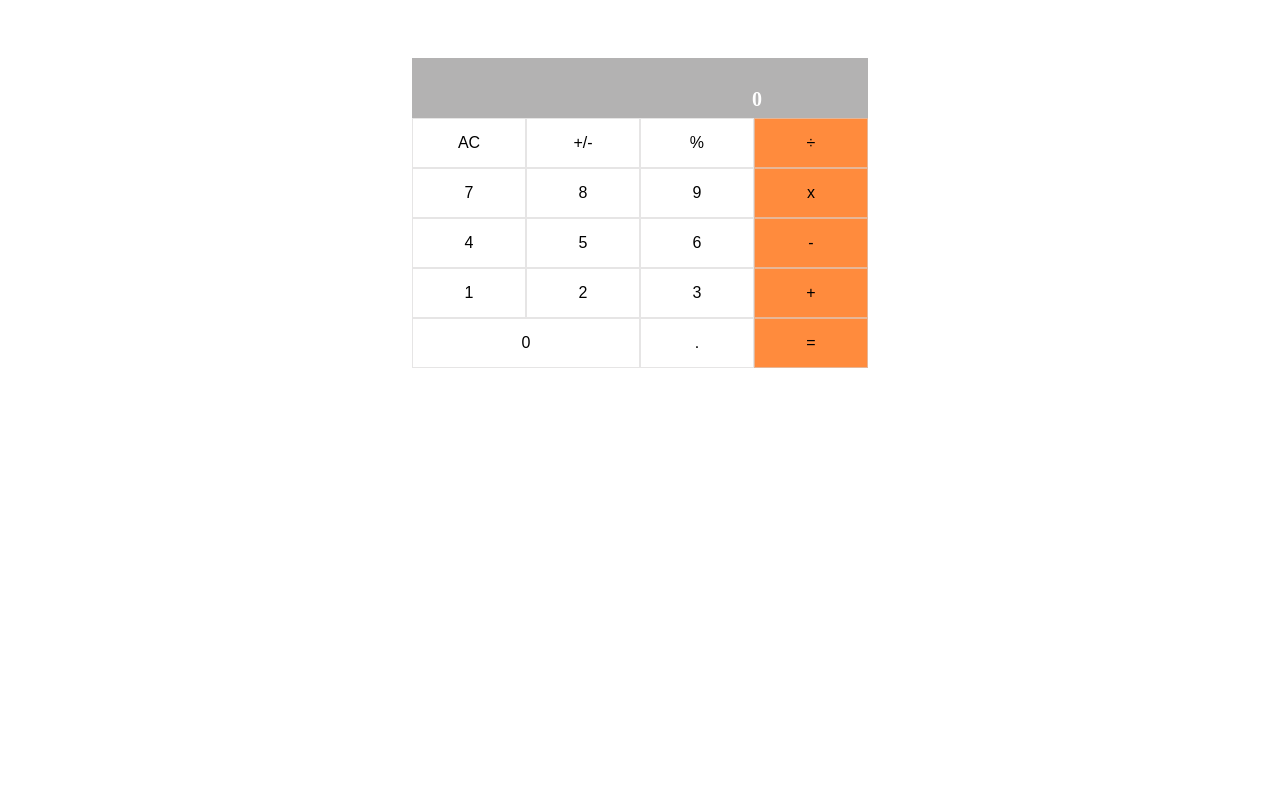
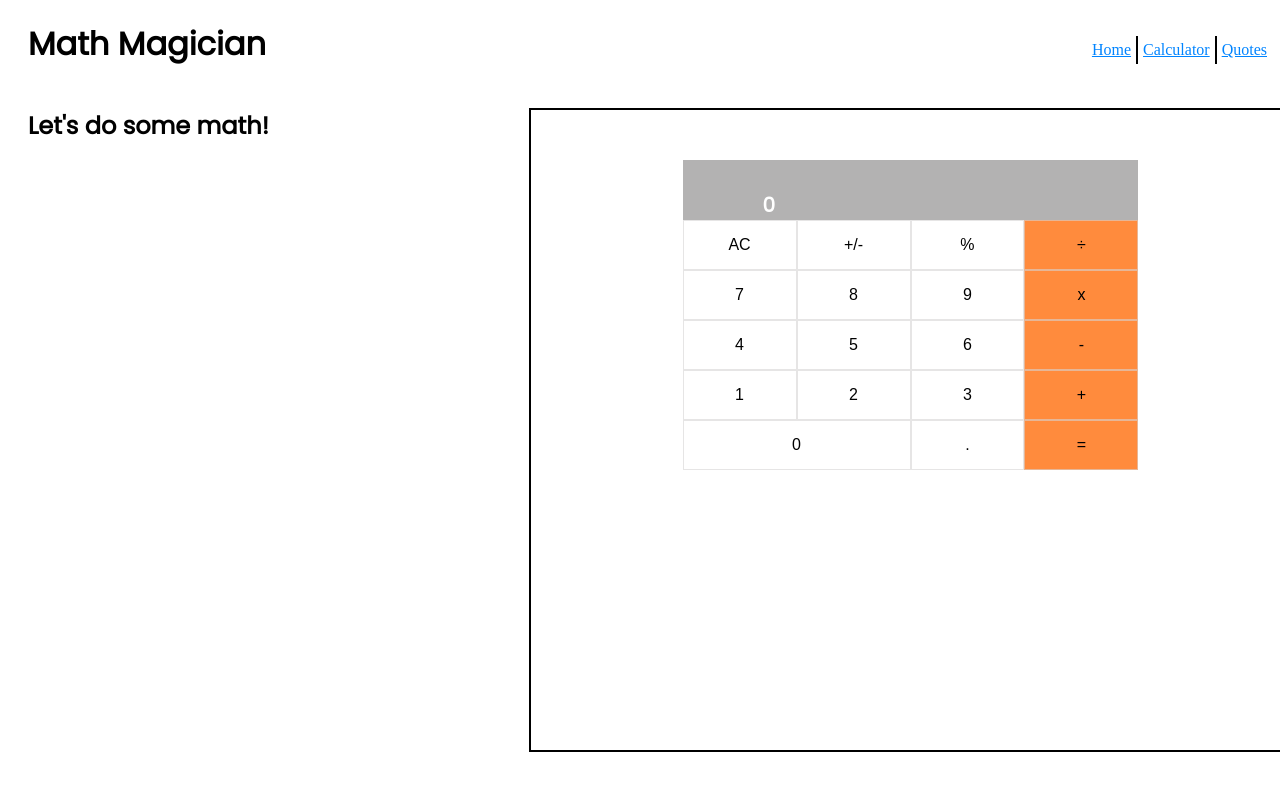
Before and after one commit to joshualyngdoh/Math_Magician, a React (Create React App) app: page /Calculate in a window 1280 px wide. Shown: the top 790 px of the page. Built offline with nearby package versions, Linux system fonts and the light colour scheme.

Commit message:
Add routes and styles

```diff
--- a/package.json
+++ b/package.json
@@ -9,6 +9,7 @@
     "big.js": "^6.2.1",
     "react": "^18.2.0",
     "react-dom": "^18.2.0",
+    "react-router-dom": "^6.8.1",
     "react-scripts": "5.0.1",
     "web-vitals": "^2.1.4"
   },
--- a/src/App.js
+++ b/src/App.js
@@ -1,12 +1,20 @@
 import React from 'react';
-import Calculator from './components/calculator';
+import { BrowserRouter as Router, Route, Routes } from 'react-router-dom';
+import Nav from './Nav';
+import Home from './Home';
+import Quote from './Quotes';
+import Calculate from './CalculatorPg';
 
 function App() {
   return (
-    <>
-      <Calculator />
-    </>
-
+    <Router>
+      <Nav />
+      <Routes>
+        <Route path="/home" element={<Home />} />
+        <Route path="/Calculate" element={<Calculate />} />
+        <Route path="/Quote" element={<Quote />} />
+      </Routes>
+    </Router>
   );
 }
 
--- /dev/null
+++ b/src/CalculatorPg.js
@@ -0,0 +1,23 @@
+/* eslint-disable react/no-unescaped-entities */
+
+import React from 'react';
+import './index.css';
+import Calculator from './components/calculator';
+
+function Calculate() {
+  return (
+    <div>
+      <h1>Math Magician</h1>
+      <div className="cal-body">
+        <div>
+          <h2 className="cal-bodyh2">Let's do some math!</h2>
+        </div>
+        <div className="calculator-body">
+          <Calculator />
+        </div>
+      </div>
+    </div>
+  );
+}
+
+export default Calculate;
--- /dev/null
+++ b/src/Home.js
@@ -0,0 +1,27 @@
+import React from 'react';
+import './index.css';
+
+function Home() {
+  return (
+    <div>
+      <h1>Math Magician</h1>
+      <h3>Welcome to our Page!</h3>
+      <p>
+        Lorem Ipsum is simply dummy text of the printing and typesetting industry.Lorem Ipsum
+        s standard dummy text ever since the 1500s, when an unknown er took a galley of type and
+        .Lorem Ipsum is simply dummy text of the printing and typesetting industry. Lorem Ipsum
+        s standard dummy text ever since the 1500s, when an unknown er took a galley of type and
+        Lorem Ipsum is simply dummy text of the printing and typesetting industry. Lorem Ipsum
+        s standard dummy text ever since the 1500s, when an unknown er took a galley of type
+      </p>
+      <p>
+        It has survived not only five centuries, but also the leap into electronic typesetting,
+        remaining essentially unchanged. It was popularised in the 1960s with the release of
+        sheets containingly
+        with desktop publishing software like Aldus PageMaker including versions of Lorem Ipsum.
+      </p>
+    </div>
+  );
+}
+
+export default Home;
--- /dev/null
+++ b/src/Nav.js
@@ -0,0 +1,26 @@
+import React from 'react';
+import './index.css';
+import { Link } from 'react-router-dom';
+
+function Nav() {
+  const underLine = { color: 'rgb(0, 132, 255)' };
+  return (
+    <nav>
+      <ul className="nav-link">
+        <Link style={underLine} to="/home">
+          <li>Home</li>
+        </Link>
+        <div className="line" />
+        <Link style={underLine} to="/calculate">
+          <li>Calculator</li>
+        </Link>
+        <div className="line" />
+        <Link style={underLine} to="/quote">
+          <li>Quotes</li>
+        </Link>
+      </ul>
+    </nav>
+  );
+}
+
+export default Nav;
--- /dev/null
+++ b/src/Quotes.js
@@ -0,0 +1,17 @@
+import React from 'react';
+import './index.css';
+
+function Quote() {
+  return (
+    <div>
+      <h1>Math Magician</h1>
+      <p className="quotes-p">
+        Mathematics is not about numbers,equations, computations
+        <br />
+        or algorithms.It is about understanding.-William Paul Thurston
+      </p>
+    </div>
+  );
+}
+
+export default Quote;
--- a/src/index.css
+++ b/src/index.css
@@ -1,8 +1,4 @@
-body {
-  display: flex;
-  align-items: center;
-  justify-content: center;
-}
+@import url('https://fonts.googleapis.com/css2?family=Poppins&family=Roboto+Slab&display=swap');
 
 .cal {
   height: 60px;
@@ -10,18 +6,36 @@
   width: 100%;
 }
 
+p {
+  margin: 50px;
+  display: flex;
+  align-content: center;
+  font-family: 'Poppins', sans-serif;
+}
+
 .cal p {
   font-size: 20px;
-  margin-left: 310px;
   margin-top: 50px;
   padding: 30px;
   font-weight: 600;
   color: #fff;
 }
 
+.my-cal {
+  width: 50%;
+  padding: 100px;
+}
+
 .calculator-body {
-  max-width: 400px;
-  margin: auto;
+  display: flex;
+  flex-direction: row;
+  justify-content: center;
+  width: 90%;
+  height: 80vh;
+  margin-top: 20px;
+  margin-left: 100px;
+  float: right;
+  border: 2px solid black;
 }
 
 button {
@@ -41,3 +55,51 @@
 .operator-color {
   background-color: #ff8b3d;
 }
+
+nav {
+  display: flex;
+  flex-direction: row;
+  float: right;
+}
+
+.nav-link {
+  width: 10%;
+  display: flex;
+  justify-content: space-around;
+  list-style: none;
+}
+
+.line {
+  border: 1px solid black;
+}
+
+li {
+  margin: 5px;
+  color: rgb(0, 132, 255);
+}
+
+h1,
+h2,
+h3 {
+  margin: 20px;
+  font-family: 'Poppins', sans-serif;
+}
+
+.quotes-p {
+  display: flex;
+  justify-content: center;
+  margin-top: 100px;
+  font-weight: 700;
+  font-family: 'Poppins', sans-serif;
+}
+
+.cal-body {
+  display: grid;
+  grid-template-columns: 0.5fr 1fr;
+}
+
+.cal-bodyh2 {
+  display: flex;
+  align-content: center;
+  margin-top: 20px;
+}
```
Also changed, not shown: 1 other file (tests, documents, lock files or other folders).
